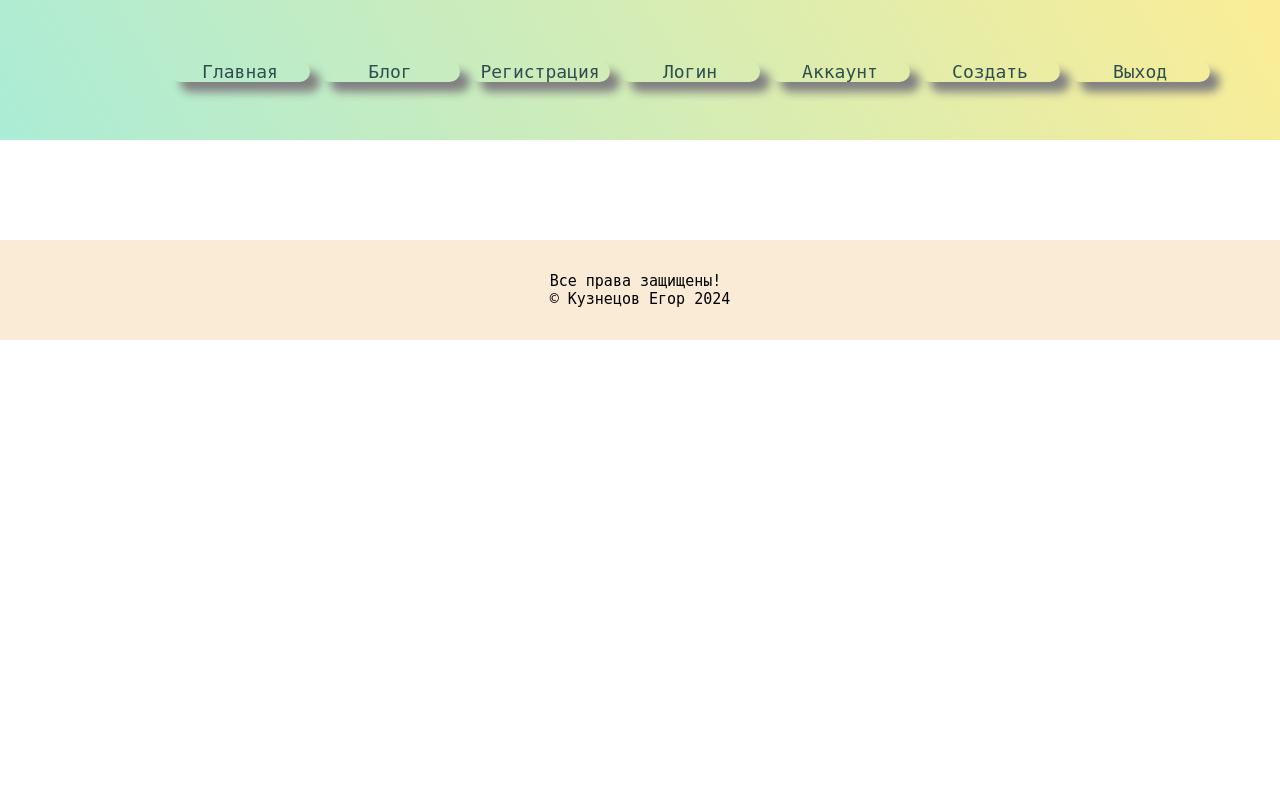
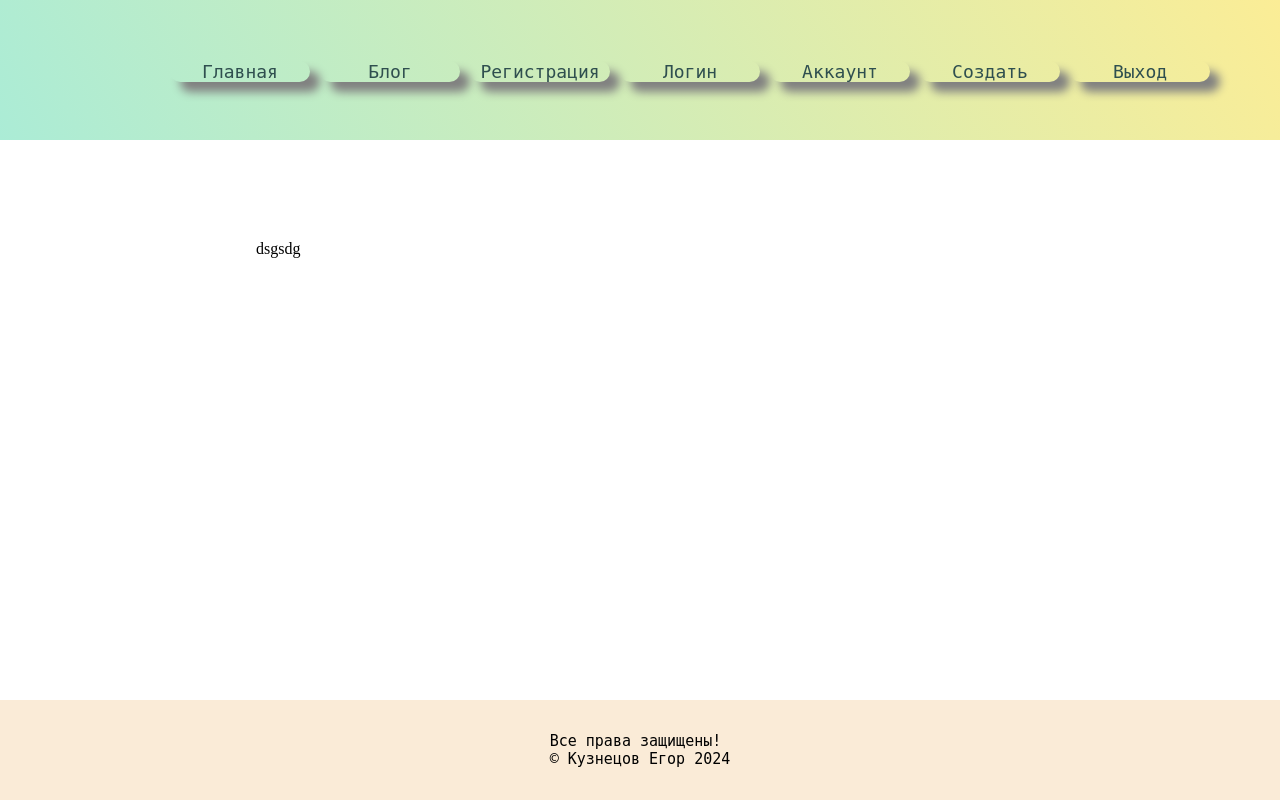
Before and after one commit to Eg0r1cKeN/Website_IT, a Flask app: page / in a window 1280 px wide. Run offline with Flask 3, Linux system fonts and the light colour scheme.

Commit message:
Стили

```diff
--- a/static/css/style.css
+++ b/static/css/style.css
@@ -52,7 +52,7 @@ height: 100%;
 .wrapper{
     display: flex;
     flex-direction: column;
-    flex: 1 0 auto;
+    height: 100%;
 }
 
 
--- a/templates/layout.html
+++ b/templates/layout.html
@@ -44,7 +44,7 @@
 {% block main_page %}
 
     <div class="content">
-
+dsgsdg
     </div>
 
 {% endblock main_page %}
```
